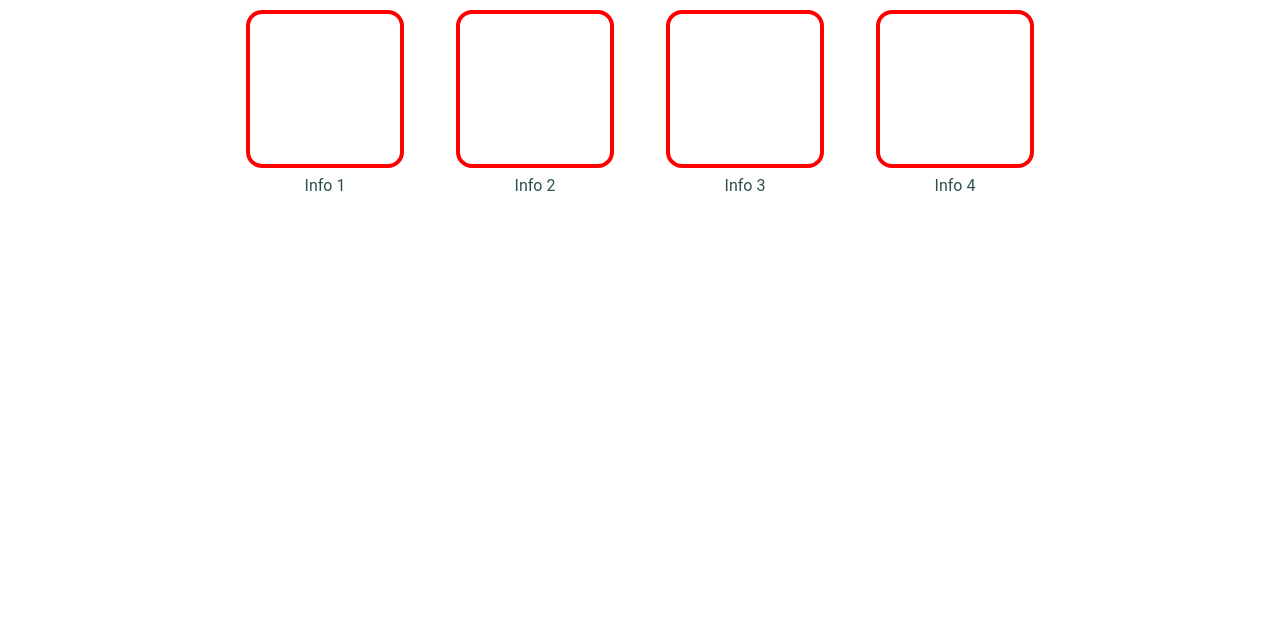
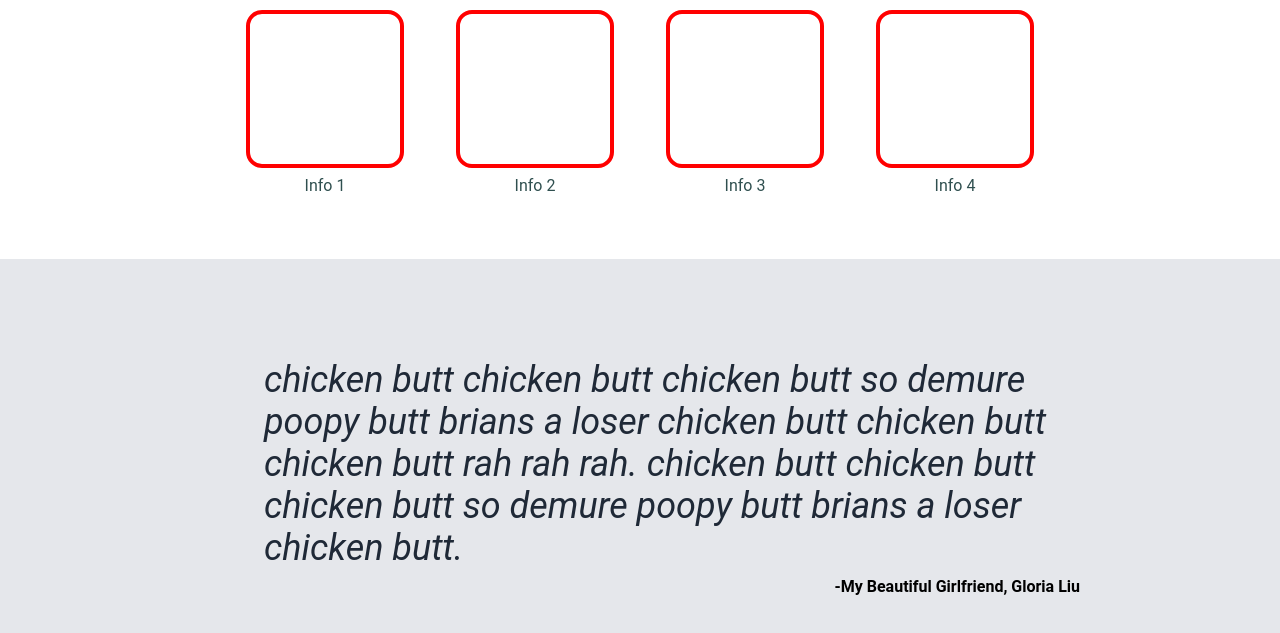
Before and after one commit to swmmr/landing-page, a plain HTML site: page index.html in a window 1280 px wide. Shown: the part 529-1162 px from the top of the page. Before the commit the page ends 800 px from the top, so only its background shows below. Drawn offline with Linux system fonts and the light colour scheme.

Commit message:
finished quote section

```diff
--- a/css/style.css
+++ b/css/style.css
@@ -19,7 +19,7 @@ body {
 
 a {
     text-decoration: none;
-    color: #e7e5eb;
+    color: #e5e7eb;
     font-size: 18px;
 }
 
@@ -116,3 +116,25 @@ button:hover {
     text-align: center;
     color: darkslategrey;
 }
+
+.quote {
+    background-color: #e5e7eb;
+    display: flex;
+    justify-content: center;
+    flex-direction: column;
+    align-items: end;
+    padding: 100px 200px;
+}
+
+.quote-content {
+    font-size: 36px;
+    font-style: italic;
+    font-weight: light;
+    color: #1F2937;
+    margin-left: 64px;
+    margin-bottom: 8px;
+}
+
+.quoter {
+    font-weight: bolder;
+}
--- a/index.html
+++ b/index.html
@@ -7,6 +7,7 @@
     <link rel="stylesheet" href="css/style.css">
 </head>
 <body>
+    <!-- Header -->
     <div class="header">
         <div class="container">
             <div class="header-top">
@@ -31,6 +32,8 @@
             </div>
         </div>
     </div>
+
+    <!-- Information -->
     <div class="information">Some information!</div>
     <div class="information-content">
         <div class="item">
@@ -51,5 +54,15 @@
         </div>
     </div>
 
+    <!-- Quote -->
+     <div class="quote">
+        <div class="quote-content">
+            chicken butt chicken butt chicken butt so demure poopy butt brians a loser chicken butt chicken butt chicken butt rah rah rah.
+            chicken butt chicken butt chicken butt so demure poopy butt brians a loser chicken butt.
+        </div>
+        <div class="quoter">
+            -My Beautiful Girlfriend, Gloria Liu
+        </div>
+     </div>
 </body>
 </html>
```
